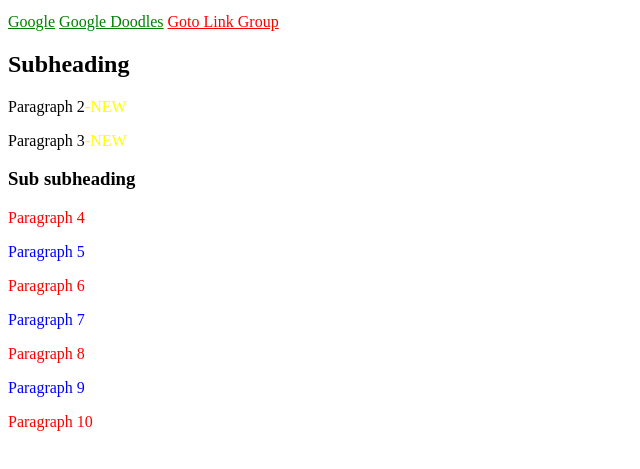
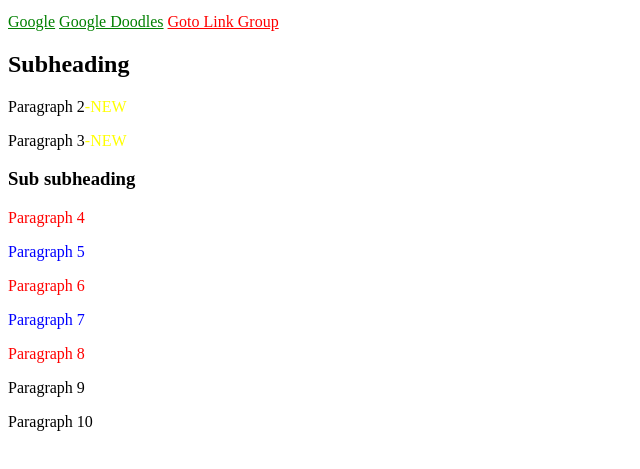
Before and after one commit to DJOLEE99/selektori, a plain HTML site: page index.html in a window 1280 px wide. Shown: the part 101-570 px from the top of the page, without its empty margins (0-640 px from the left). Drawn offline with Linux system fonts and the light colour scheme.

Commit message:
Add files via upload
new changes

```diff
--- a/index.html
+++ b/index.html
@@ -10,15 +10,8 @@
             cursor: pointer;
             font-style: italic;
 
+        }
 
-
-        }
-        body>p:nth-child(7){
-            color: blue;
-        }
-        body>p:nth-child(8){
-            color: red;
-        }
 
         a[ target] {
             color:red;
@@ -41,23 +34,7 @@
             color: yellow;
         }
 
-
-
-
-
-
-
-
-
-
-
-
-
-
-
-
-
-    </style>
+</style>
 </head>
 
 <body>
```
